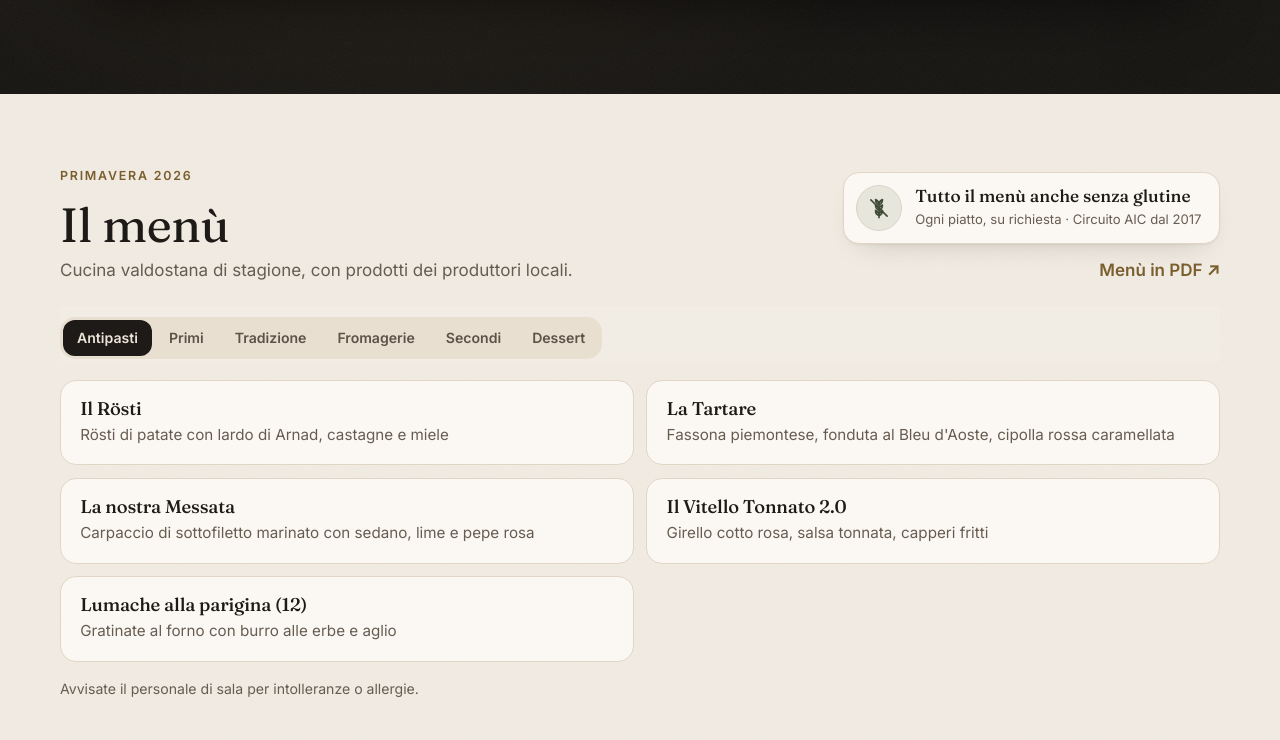
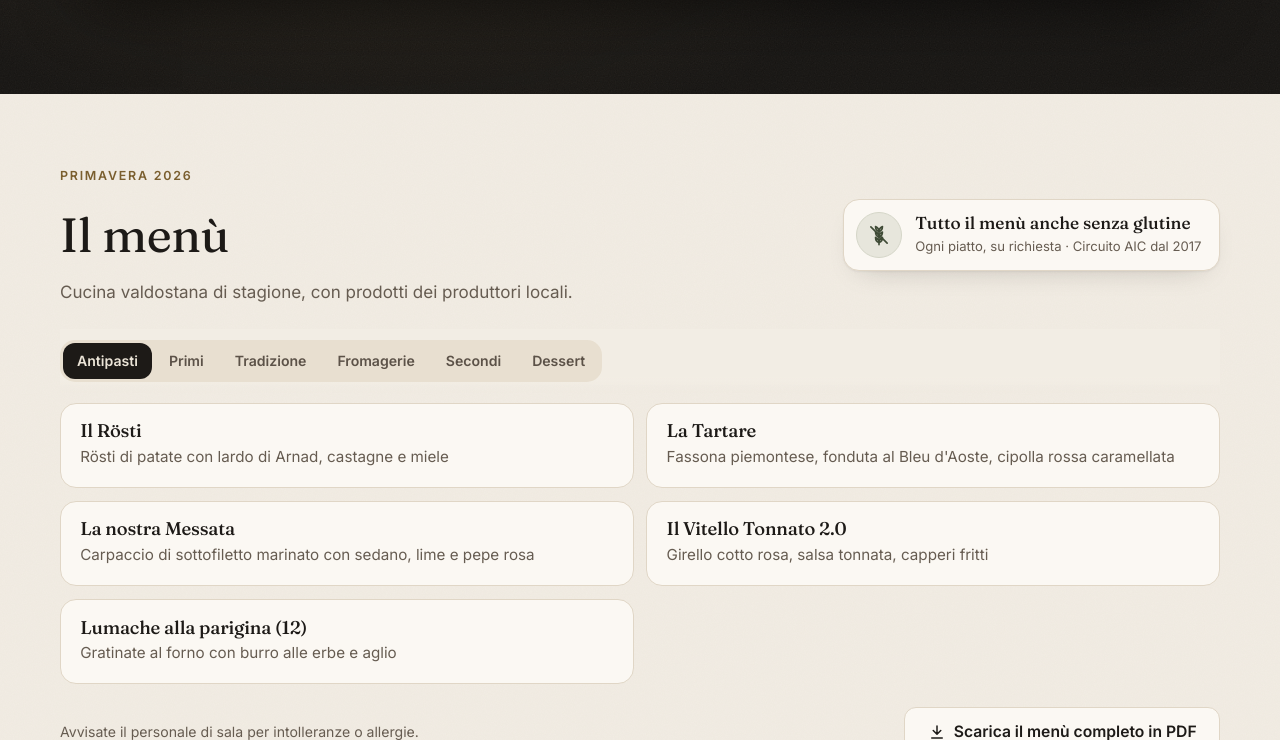
Before and after one commit to Micolash54/praetoria-concepts, a plain HTML site: page 06-pietra-chiara.html in a window 1280 px wide. Shown: the part 2060-2800 px from the top of the page. Drawn offline with Linux system fonts and the light colour scheme.

Commit message:
Menu: badge in line with title, PDF button below the dishes
Co-Authored-By: Claude Opus 5.5 (1M context) <noreply@anthropic.com>

```diff
--- a/06-pietra-chiara.html
+++ b/06-pietra-chiara.html
@@ -499,16 +499,23 @@ footer { background: var(--night); color: #a39a8b; margin-top: 3rem; padding-top
 .footer__inner { border-top: 0; padding-top: 2rem; }
 .footer__inner img { width: 120px; opacity: 0.9; }
 /* gluten-free badge in the menu header */
-.menu-head { flex-wrap: wrap; row-gap: 1.2rem; }
-.menu-head__side { display: flex; flex-direction: column; align-items: flex-end; gap: 0.8rem; }
+.menu-head { margin-bottom: 1.4rem; }
+.menu-head__row { display: flex; align-items: center; justify-content: space-between; gap: 1rem 2rem; flex-wrap: wrap; }
+.menu-head > p { margin: 0.5rem 0 0; color: var(--muted); }
+.menu-head h2 { font-size: clamp(2rem, 4.2vw, 3rem); }
+.menu-foot { display: flex; align-items: center; justify-content: space-between; gap: 1rem; flex-wrap: wrap; margin-top: 1.4rem; }
+.menu-foot .menu-note { margin: 0; }
+.menu-pdf svg { width: 18px; height: 18px; fill: none; stroke: currentColor; stroke-width: 2; stroke-linecap: round; stroke-linejoin: round; }
+.menu-pdf { background: var(--card); }
+.menu-pdf:hover { border-color: var(--wood); }
 .gf-badge { display: flex; align-items: center; gap: 0.85rem; padding: 0.75rem 1.1rem 0.75rem 0.75rem; border-radius: var(--r); background: var(--card); border: 1px solid var(--line); box-shadow: var(--shadow); }
 .gf-badge__icon { flex: none; width: 46px; height: 46px; border-radius: 50%; display: grid; place-items: center; background: var(--sage-soft); border: 1px solid #d5d6c8; }
 .gf-badge__icon svg { width: 26px; height: 26px; fill: none; stroke: #3f4b36; stroke-width: 1.5; stroke-linecap: round; stroke-linejoin: round; }
 .gf-badge__text b { display: block; font-family: var(--serif); font-weight: 500; font-size: 1.08rem; line-height: 1.2; color: var(--ink); }
 .gf-badge__text small { display: block; font-size: 0.82rem; color: var(--muted); margin-top: 0.15rem; }
 @media (max-width: 760px) {
-  .menu-head__side { align-items: flex-start; width: 100%; }
   .gf-badge { width: 100%; }
+  .menu-pdf { width: 100%; }
 }
 /* ---------- rooms gallery (bento) ---------- */
 .gallery { display: grid; grid-template-columns: repeat(4, 1fr); grid-auto-rows: clamp(150px, 17vw, 220px); gap: 12px; }
@@ -659,15 +666,16 @@ footer { background: var(--night); color: #a39a8b; margin-top: 3rem; padding-top
   </section>
 
   <section class="sec" id="menu" style="padding-top:0">
-    <div class="sec__head menu-head">
-      <div><span class="kicker">Primavera 2026</span><h2>Il menù</h2><p>Cucina valdostana di stagione, con prodotti dei produttori locali.</p></div>
-      <div class="menu-head__side">
-        <div class="gf-badge reveal" role="note">
-          <span class="gf-badge__icon" aria-hidden="true"><svg viewBox="0 0 24 24"><path d="M12 21V8"/><path d="M12 9c-2-.8-3.2-2.6-3.2-4.8 2 .8 3.2 2.6 3.2 4.8zM12 9c2-.8 3.2-2.6 3.2-4.8-2 .8-3.2 2.6-3.2 4.8zM12 14c-2-.8-3.2-2.6-3.2-4.8 2 .8 3.2 2.6 3.2 4.8zM12 14c2-.8 3.2-2.6 3.2-4.8-2 .8-3.2 2.6-3.2 4.8zM12 19c-2-.8-3.2-2.6-3.2-4.8 2 .8 3.2 2.6 3.2 4.8zM12 19c2-.8 3.2-2.6 3.2-4.8-2 .8-3.2 2.6-3.2 4.8z"/><path d="M4.5 4.5l15 15"/></svg></span>
-          <span class="gf-badge__text"><b>Tutto il menù anche senza glutine</b><small>Ogni piatto, su richiesta · Circuito AIC dal 2017</small></span>
-        </div>
-        <a class="link" href="#">Menù in PDF ↗</a>
+    <div class="menu-head">
+      <span class="kicker">Primavera 2026</span>
+      <div class="menu-head__row">
+        <h2>Il menù</h2>
+          <div class="gf-badge reveal" role="note">
+            <span class="gf-badge__icon" aria-hidden="true"><svg viewBox="0 0 24 24"><path d="M12 21V8"/><path d="M12 9c-2-.8-3.2-2.6-3.2-4.8 2 .8 3.2 2.6 3.2 4.8zM12 9c2-.8 3.2-2.6 3.2-4.8-2 .8-3.2 2.6-3.2 4.8zM12 14c-2-.8-3.2-2.6-3.2-4.8 2 .8 3.2 2.6 3.2 4.8zM12 14c2-.8 3.2-2.6 3.2-4.8-2 .8-3.2 2.6-3.2 4.8zM12 19c-2-.8-3.2-2.6-3.2-4.8 2 .8 3.2 2.6 3.2 4.8zM12 19c2-.8 3.2-2.6 3.2-4.8-2 .8-3.2 2.6-3.2 4.8z"/><path d="M4.5 4.5l15 15"/></svg></span>
+            <span class="gf-badge__text"><b>Tutto il menù anche senza glutine</b><small>Ogni piatto, su richiesta · Circuito AIC dal 2017</small></span>
+          </div>
       </div>
+      <p>Cucina valdostana di stagione, con prodotti dei produttori locali.</p>
     </div>
     <div class="menu-bar">
       <div class="t-tabs" role="tablist" aria-label="Categorie" data-tabs="menu">
@@ -681,7 +689,10 @@ footer { background: var(--night); color: #a39a8b; margin-top: 3rem; padding-top
       </div>
     </div>
     <div class="dishes" data-dishes role="tabpanel"></div>
-    <p class="menu-note">Avvisate il personale di sala per intolleranze o allergie.</p>
+    <div class="menu-foot">
+      <p class="menu-note">Avvisate il personale di sala per intolleranze o allergie.</p>
+      <a class="btn btn--light menu-pdf" href="#"><svg viewBox="0 0 24 24" aria-hidden="true"><path d="M12 4v11M7 10l5 5 5-5M5 20h14"/></svg>Scarica il menù completo in PDF</a>
+    </div>
   </section>
 
   <section class="sec" id="sale" style="padding-top:1rem">
@@ -846,7 +857,7 @@ footer { background: var(--night); color: #a39a8b; margin-top: 3rem; padding-top
 </nav>
 
 <nav class="concept-bar" aria-label="Concept navigation">
-  <a href="index.html">← Overview</a><span>Pietra Chiara · v5</span>
+  <a href="index.html">← Overview</a><span>Pietra Chiara · v6</span>
 </nav>
 
 <script>
```
